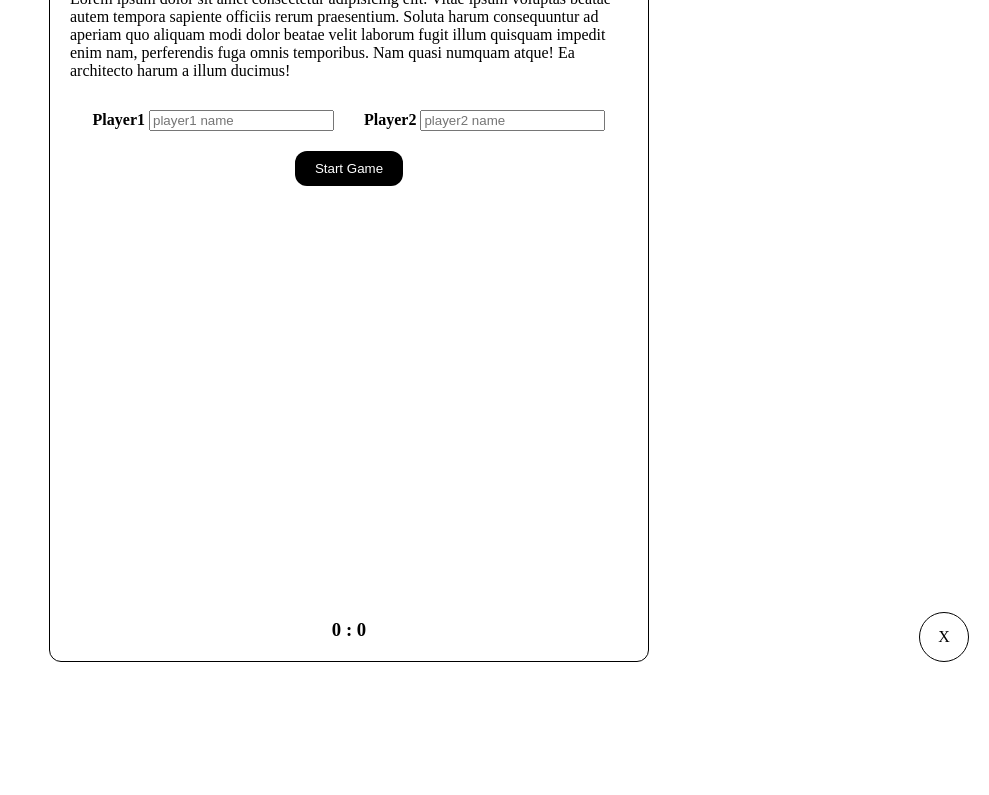
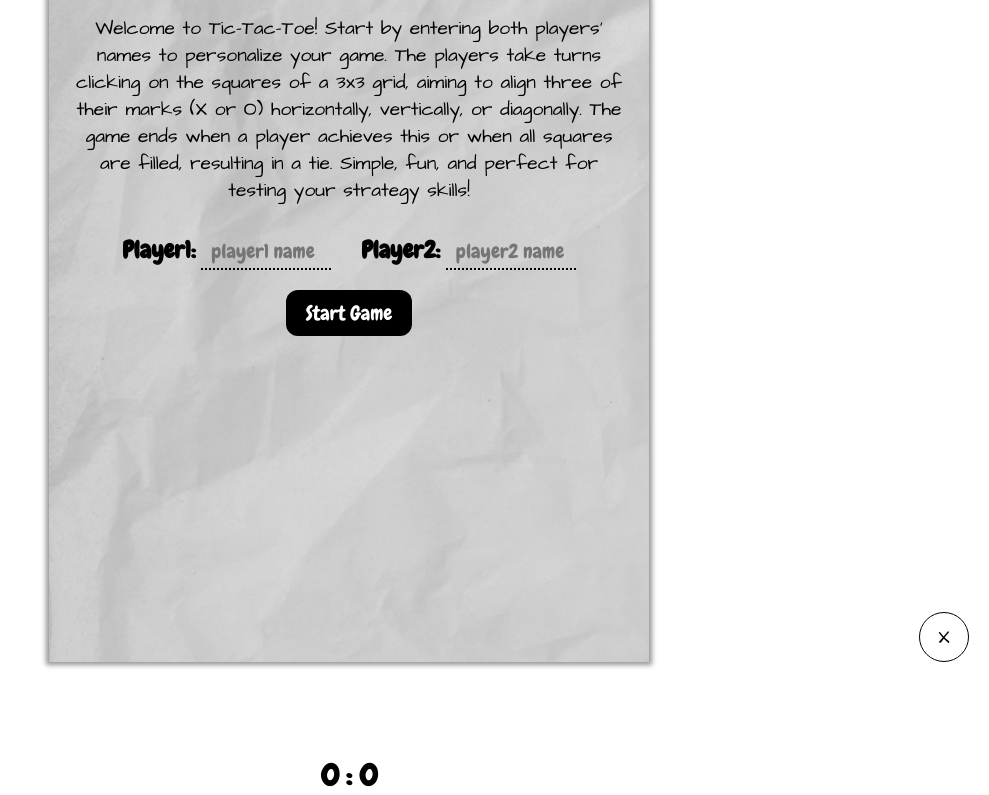
Before and after one commit to snebo/javaScript_projects, a plain HTML site: page tic_tak_toe/index.html in a window 1280 px wide. Shown: the part 118-913 px from the top of the page, without its empty margins (291-1280 px from the left). Before the commit the page ends 800 px from the top, so only its background shows below. Drawn offline with Linux system fonts and the light colour scheme.

Commit message:
fix unclosed tags and typos

```diff
--- /dev/null
+++ b/tic_tak_toe/assets/css/tickStyles.css
@@ -0,0 +1,65 @@
+* {
+  box-sizing: border-box;
+  margin: 0;
+}
+body {
+  height: 100vh;
+  display: flex;
+  flex-direction: column;
+  justify-content: center;
+  align-items: center;
+}
+.game_container {
+  width: 70%;
+  height: 500px;
+  border-radius: 18px;
+  /* filter: blur(2px); */
+  box-shadow: -1px 1px 7px 3px #0000002f;
+
+  display: flex;
+}
+.section {
+  border: 1px solid;
+  width: 50%;
+  height: 100%;
+}
+.game_board_container {
+  display: flex;
+  height: 100%;
+  justify-content: center;
+  align-items: center;
+}
+.game_board {
+  width: 300px;
+  height: 300px;
+  /* aspect-ratio: 1/1; */
+  display: grid;
+  grid-template-columns: repeat(3, 1fr);
+  grid-template-rows: repeat(3, 1fr);
+}
+.cell {
+  border: 1px solid;
+  /* border-radius: 5px; */
+  display: flex;
+  justify-content: center;
+  align-items: center;
+  transition: all 0.2s ease-in-out;
+}
+.cell > p {
+  font-size: 84px;
+}
+.cell:nth-child(-n + 3) {
+  border-top: none;
+}
+.cell:nth-child(3n) {
+  border-right: none;
+}
+.cell:nth-child(3n-2) {
+  border-left: none;
+}
+.cell:nth-child(n + 7) {
+  border-bottom: none;
+}
+.cell:hover {
+  background-color: aliceblue;
+}
--- /dev/null
+++ b/tic_tak_toe/assets/css/tick_tock_styles.css
@@ -0,0 +1,122 @@
+@import url("https://fonts.googleapis.com/css2?family=Architects+Daughter&family=Chewy&display=swap");
+* {
+  box-sizing: border-box;
+  margin: 0;
+  font-family: "Chewy", system-ui;
+  font-style: normal;
+}
+body {
+  display: flex;
+  height: 100vh;
+  justify-content: center;
+  align-items: center;
+}
+h1 {
+  text-transform: uppercase;
+  font-size: 3em;
+}
+p {
+  font-size: 1.2em;
+  font-family: "Architects Daughter", cursive;
+  font-weight: 400;
+  font-style: normal;
+  text-align: center;
+}
+h4 {
+  font-size: 1.5em;
+}
+input {
+  width: 130px;
+  font-size: 20px;
+  padding: 4px 10px;
+  border: none;
+  background-color: transparent;
+  border-bottom: 2px dotted black;
+}
+main {
+  background-image: url("../images/paper_bg.jpg");
+  background-repeat: no-repeat;
+  background-size: cover;
+  box-shadow: 0 0 5px 3px #0000006b;
+  height: 95vh;
+  width: 100%;
+  max-width: 600px;
+  /* border: 1px solid; */
+  /* border-radius: 12px; */
+  display: flex;
+  flex-direction: column;
+  gap: 30px;
+  /* justify-content: center; */
+  align-items: center;
+  padding: 20px;
+}
+#startBtn {
+  font-size: 20px;
+  padding: 10px 20px;
+  border-radius: 12px;
+  background-color: #000;
+  color: #fff;
+  border: none;
+  cursor: pointer;
+}
+.game_board {
+  width: 300px;
+  height: 300px;
+  /* aspect-ratio: 1/1; */
+  display: grid;
+  grid-template-columns: repeat(3, 1fr);
+  grid-template-rows: repeat(3, 1fr);
+}
+
+.cell {
+  border: 1px solid;
+  /* border-radius: 5px; */
+  display: flex;
+  justify-content: center;
+  align-items: center;
+  transition: all 0.2s ease-in-out;
+}
+.cell > p {
+  font-size: 60px;
+}
+.cell:nth-child(-n + 3) {
+  border-top: none;
+}
+.cell:nth-child(3n) {
+  border-right: none;
+}
+.cell:nth-child(3n-2) {
+  border-left: none;
+}
+.cell:nth-child(n + 7) {
+  border-bottom: none;
+}
+.cell:hover {
+  background-color: aliceblue;
+}
+.score {
+  margin-top: auto;
+}
+.connect_w_me {
+  border: 1px solid;
+  width: 50px;
+  aspect-ratio: 1/1;
+  border-radius: 50%;
+  cursor: pointer;
+  position: absolute;
+  bottom: 20px;
+  right: 20px;
+
+  display: flex;
+  justify-content: center;
+  align-items: center;
+
+  transition: all 0.2s ease-in-out;
+}
+.connect_w_me:hover {
+  background-color: aliceblue;
+  transform: scale(1.1) translateY(-5px);
+}
+h3 {
+  font-size: 30px;
+}
--- a/tic_tak_toe/index.html
+++ b/tic_tak_toe/index.html
@@ -3,25 +3,26 @@
   <head>
     <meta charset="UTF-8" />
     <meta name="viewport" content="width=device-width, initial-scale=1.0" />
-    <link rel="stylesheet" href="tttstyles.css" />
+    <link rel="stylesheet" href="./assets/css/tick_tock_styles.css" />
     <title>Document</title>
   </head>
   <body>
     <main>
-      <h1>Tic Tac toe</h1>
+      <h1>==Tic Tac toe==</h1>
       <p>
-        Lorem ipsum dolor sit amet consectetur adipisicing elit. Vitae ipsum voluptas beatae autem
-        tempora sapiente officiis rerum praesentium. Soluta harum consequuntur ad aperiam quo
-        aliquam modi dolor beatae velit laborum fugit illum quisquam impedit enim nam, perferendis
-        fuga omnis temporibus. Nam quasi numquam atque! Ea architecto harum a illum ducimus!
+        Welcome to Tic-Tac-Toe! Start by entering both players' names to personalize your game. The
+        players take turns clicking on the squares of a 3x3 grid, aiming to align three of their
+        marks (X or O) horizontally, vertically, or diagonally. The game ends when a player achieves
+        this or when all squares are filled, resulting in a tie. Simple, fun, and perfect for
+        testing your strategy skills!
       </p>
       <div
         class="game_coontrollers"
         style="display: flex; flex-direction: column; align-items: center; gap: 20px"
       >
         <div class="information" style="display: flex; justify-content: space-between; gap: 30px">
-          <h4>Player1 <input id="pl1" type="text" placeholder="player1 name" /></h4>
-          <h4>Player2 <input id="pl2" type="text" placeholder="player2 name" /></h4>
+          <h4>Player1: <input id="pl1" type="text" placeholder="player1 name" /></h4>
+          <h4>Player2: <input id="pl2" type="text" placeholder="player2 name" /></h4>
         </div>
         <button id="startBtn">Start Game</button>
       </div>
@@ -31,6 +32,6 @@
       <h3 class="score"><span id="player1_score">0</span> : <span id="player2_score">0</span></h3>
     </main>
     <div class="connect_w_me"><p>X</p></div>
-    <script src="./ticTacToe_class.js"></script>
+    <script src="./assets/js/ticTacToe_class.js"></script>
   </body>
 </html>
--- a/tic_tak_toe/tickStyles.css
+++ /dev/null
@@ -1,65 +0,0 @@
-* {
-	box-sizing: border-box;
-	margin: 0;
-}
-body {
-	height: 100vh;
-	display: flex;
-	flex-direction: column;
-	justify-content: center;
-	align-items: center;
-}
-.game_container {
-	width: 70%;
-	height: 500px;
-	border-radius: 18px;
-	/* filter: blur(2px); */
-	box-shadow: -1px 1px 7px 3px #0000002f;
-
-	display: flex;
-}
-.section {
-	border: 1px solid;
-	width: 50%;
-	height: 100%;
-}
-.game_board_container {
-	display: flex;
-	height: 100%;
-	justify-content: center;
-	align-items: center;
-}
-.game_board {
-	width: 300px;
-	height: 300px;
-	/* aspect-ratio: 1/1; */
-	display: grid;
-	grid-template-columns: repeat(3, 1fr);
-	grid-template-rows: repeat(3, 1fr);
-}
-.cell {
-	border: 1px solid;
-	border-radius: 5px;
-	display: flex;
-	justify-content: center;
-	align-items: center;
-	transition: all 0.2s ease-in-out;
-}
-.cell > p {
-	font-size: 84px;
-}
-.cell:nth-child(-n + 3) {
-	border-top: none;
-}
-.cell:nth-child(3n) {
-	border-right: none;
-}
-.cell:nth-child(3n-2) {
-	border-left: none;
-}
-.cell:nth-child(n + 7) {
-	border-bottom: none;
-}
-.cell:hover {
-	background-color: aliceblue;
-}
--- a/tic_tak_toe/tttstyles.css
+++ /dev/null
@@ -1,91 +0,0 @@
-* {
-	box-sizing: border-box;
-	margin: 0;
-}
-body {
-	display: flex;
-	height: 100vh;
-	justify-content: center;
-	align-items: center;
-}
-h1 {
-	text-transform: uppercase;
-}
-main {
-	height: 95vh;
-	width: 100%;
-	max-width: 600px;
-	border: 1px solid;
-	border-radius: 12px;
-	display: flex;
-	flex-direction: column;
-	gap: 30px;
-	/* justify-content: center; */
-	align-items: center;
-	padding: 20px;
-}
-#startBtn {
-	padding: 10px 20px;
-	border-radius: 12px;
-	background-color: #000;
-	color: #fff;
-	border: none;
-	cursor: pointer;
-}
-.game_board {
-	width: 300px;
-	height: 300px;
-	/* aspect-ratio: 1/1; */
-	display: grid;
-	grid-template-columns: repeat(3, 1fr);
-	grid-template-rows: repeat(3, 1fr);
-}
-.cell {
-	border: 1px solid;
-	border-radius: 5px;
-	display: flex;
-	justify-content: center;
-	align-items: center;
-	transition: all 0.2s ease-in-out;
-}
-.cell > p {
-	font-size: 84px;
-}
-.cell:nth-child(-n + 3) {
-	border-top: none;
-}
-.cell:nth-child(3n) {
-	border-right: none;
-}
-.cell:nth-child(3n-2) {
-	border-left: none;
-}
-.cell:nth-child(n + 7) {
-	border-bottom: none;
-}
-.cell:hover {
-	background-color: aliceblue;
-}
-.score {
-	margin-top: auto;
-}
-.connect_w_me {
-	border: 1px solid;
-	width: 50px;
-	aspect-ratio: 1/1;
-	border-radius: 50%;
-	cursor: pointer;
-	position: absolute;
-	bottom: 20px;
-	right: 20px;
-
-	display: flex;
-	justify-content: center;
-	align-items: center;
-
-	transition: all 0.2s ease-in-out;
-}
-.connect_w_me:hover {
-	background-color: aliceblue;
-	transform: scale(1.1) translateY(-5px);
-}
```
Also changed, not shown: tic_tak_toe/assets/images/paper_bg.jpg (added), tic_tak_toe/assets/js/ticTacToe_class.js (renamed from tic_tak_toe/ticTacToe_class.js), tic_tak_toe/assets/js/ticTacToe_modular.js (renamed from tic_tak_toe/ticTacToe_modular.js).
